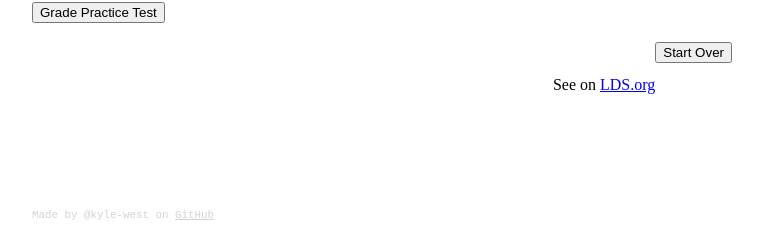
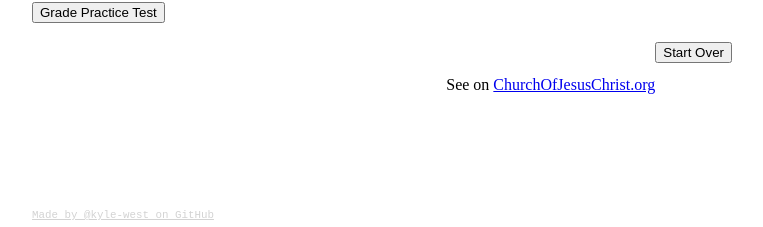
Before and after one commit to kyle-west/the-family-a-proclamation-to-the-world, a plain HTML site: page index.html in a window 1280 px wide. Shown: the part 1521-1748 px from the top of the page, without its empty margins (258-1021 px from the left). Drawn offline with Linux system fonts and the light colour scheme.

Commit message:
Honor the name of the Church of Jesus Christ (#1)

```diff
--- a/index.html
+++ b/index.html
@@ -48,7 +48,12 @@
     <h3 id='grade'></h3>
     <input class='right' type="button" value="Start Over" onclick='window.location.reload()'/>
     <br/>
-    <p class='right'>See on <a target='_blank' href="https://www.lds.org/topics/family-proclamation">LDS.org</a></p>
+    <p class='right'>
+      See on
+      <a target='_blank' href="https://www.churchofjesuschrist.org/study/manual/the-family-a-proclamation-to-the-world/the-family-a-proclamation-to-the-world?lang=eng">
+        ChurchOfJesusChrist.org
+      </a>
+    </p>
     <br/>
     <br/>
     <br/>
@@ -58,8 +63,9 @@
     <br/>
     <br/>
     <small class="shadow-link">
-      Made by @kyle-west on
-      <a target='_blank' href="https://github.com/kyle-west/the-family-a-proclamation-to-the-world">GitHub</a>
+      <a target='_blank' href="https://github.com/kyle-west/the-family-a-proclamation-to-the-world">
+        Made by @kyle-west on GitHub
+      </a>
     </small>
   </div>
 
```
Also changed, not shown: style.css (line endings or trailing spaces), 2 other files.
